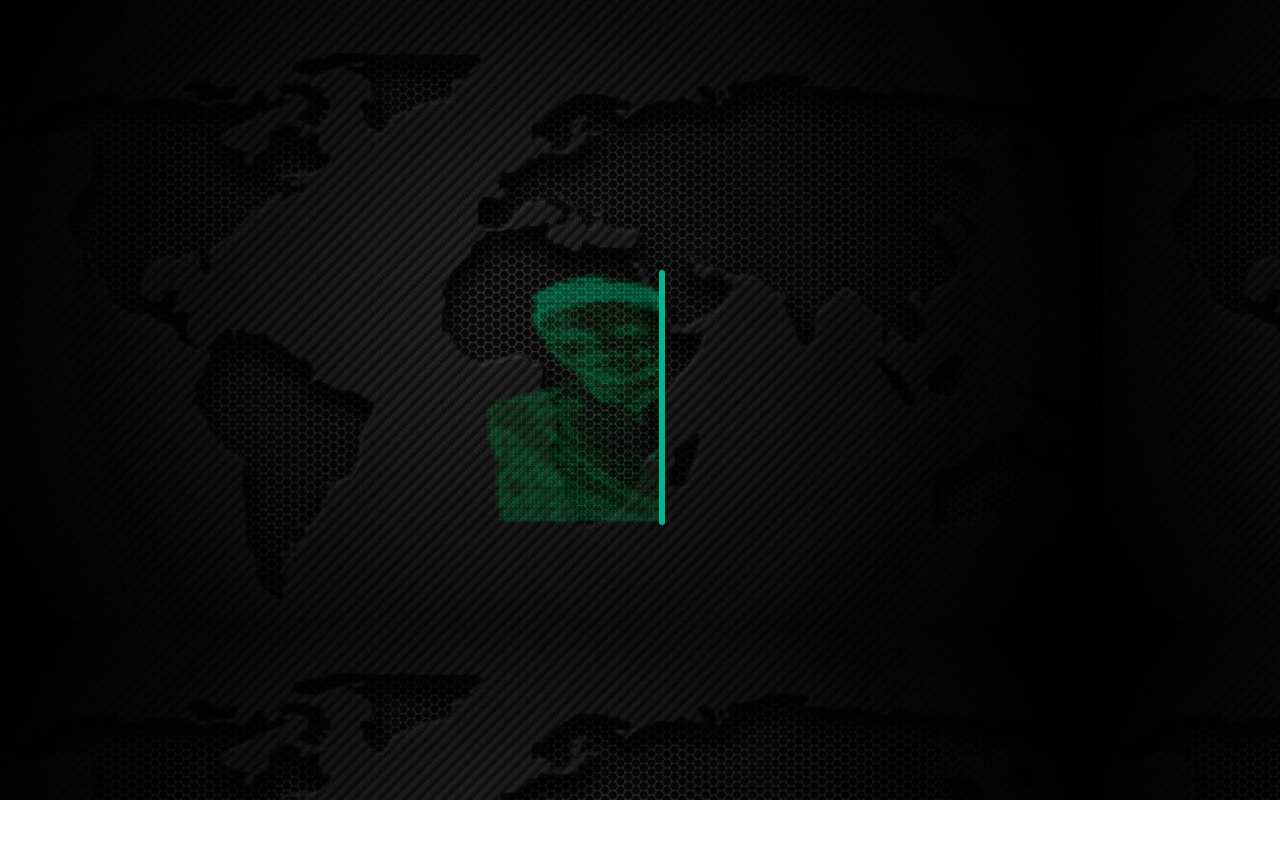
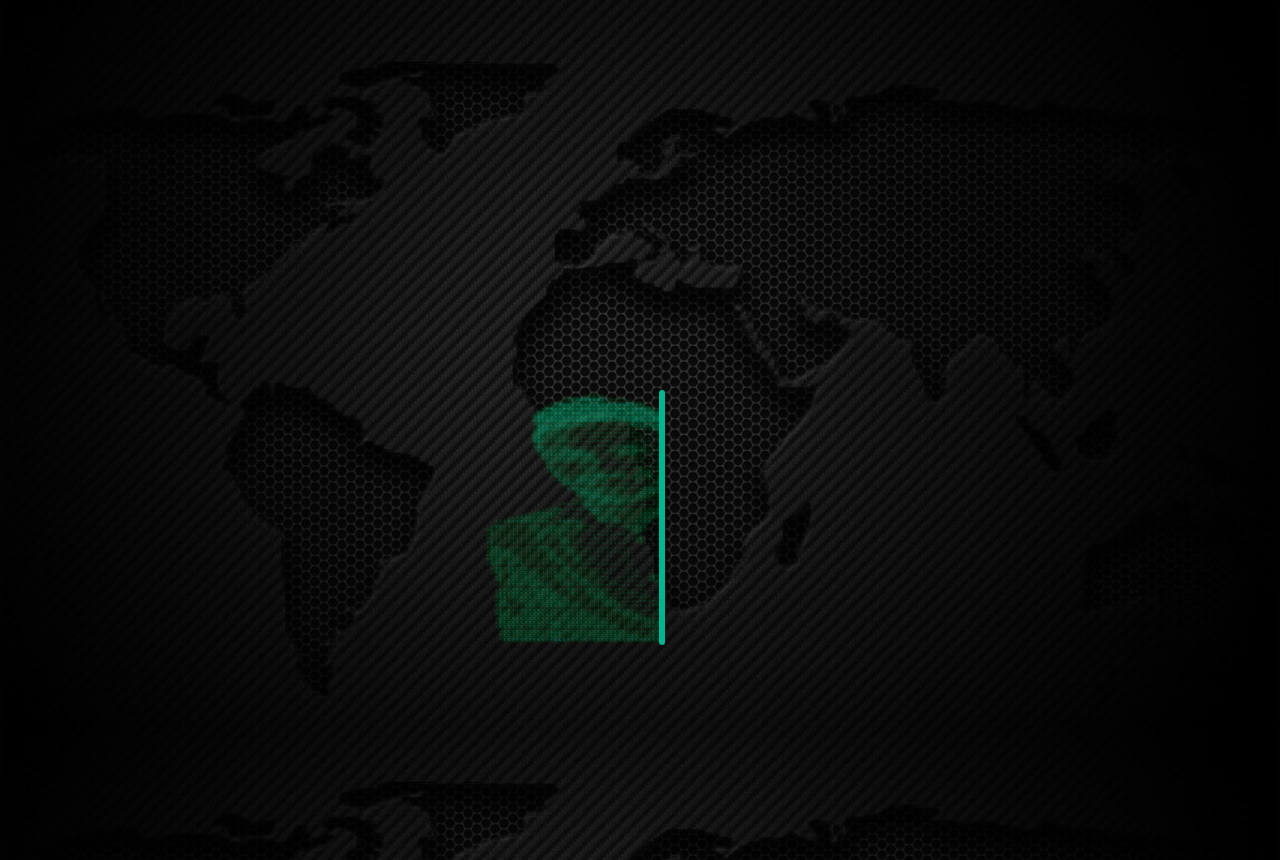
Before and after one commit to abdallahMoussa/Abdallah-Portfolio, a React (Create React App) app: page / in a window 1280 px wide. Before the commit the page ends 800 px from the top, so only its background shows below. Built offline with nearby package versions, Linux system fonts and the light colour scheme.

Commit message:
Update Overlay.js

```diff
--- a/src/component/Overlay.js
+++ b/src/component/Overlay.js
@@ -12,8 +12,9 @@
     })
 
     return(<>
-
-       {!Swap && <Intro />}
+    <div className="w-full h-screen flex justify-center items-center">
+       {!Swap ? <Intro />:null}
+    </div>
        {Swap&&
         <div className={`overlay border relative border-spacing-80 border-l-0
         border-r-0 w-12/12 bg-zinc-900/70 rounded-2xl m-auto flex shadow-2xl`}>
```
